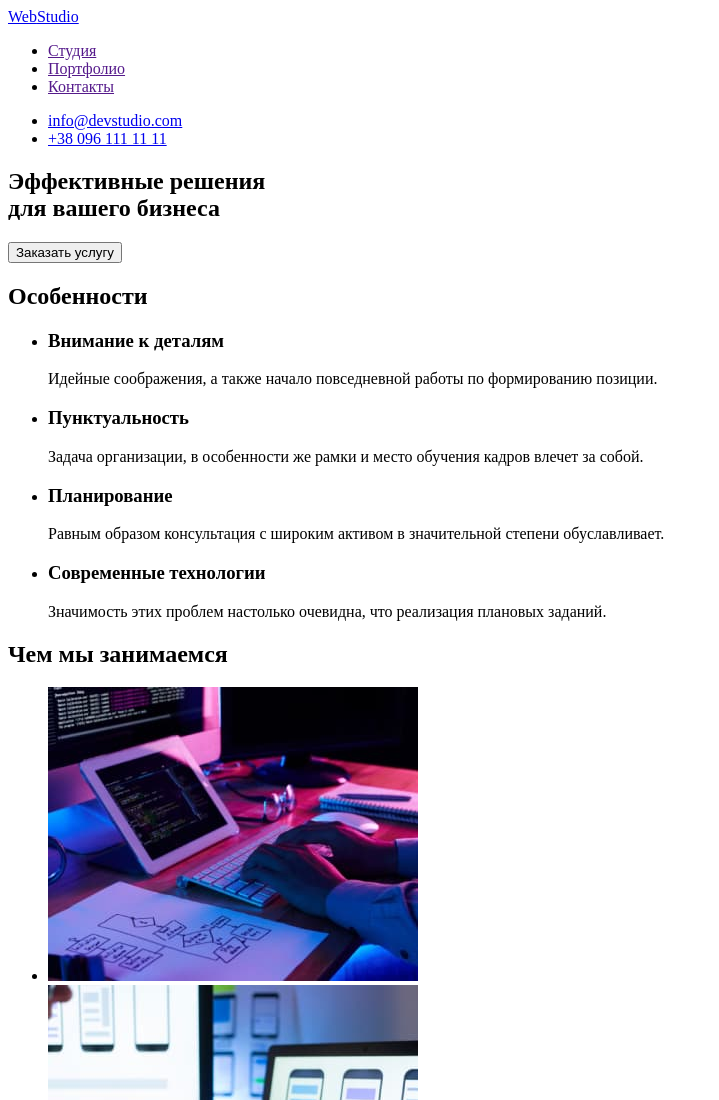
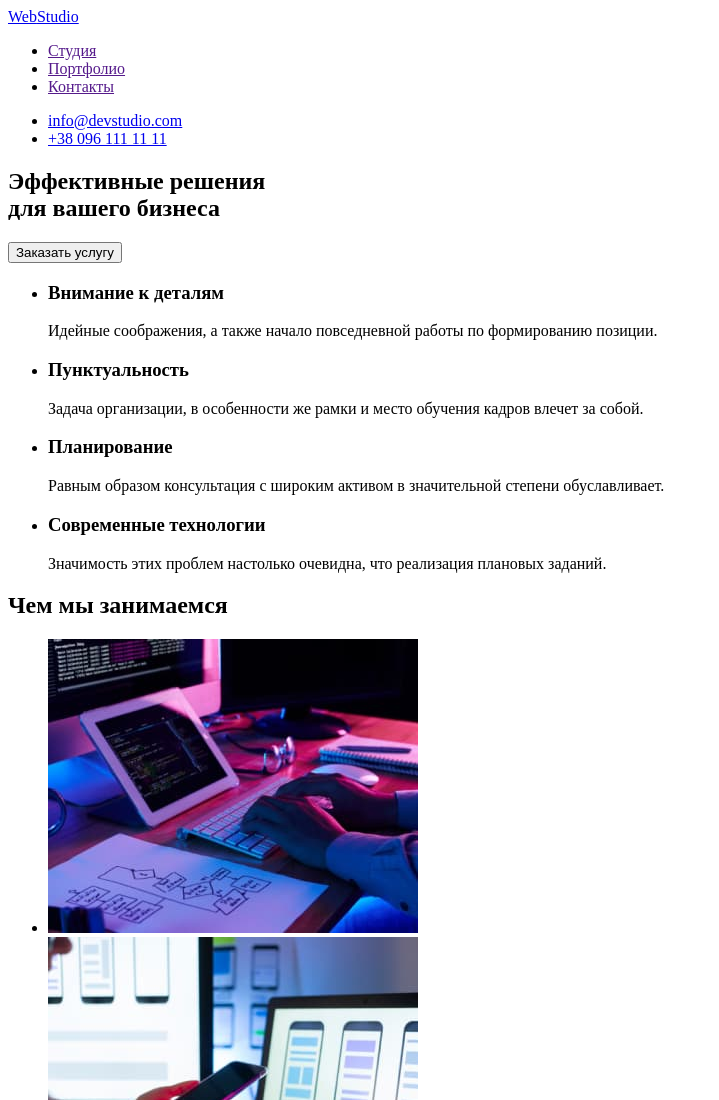
Before and after one commit to IhorMelnykov/homework-1, a plain HTML site: page index.html in a window 1280 px wide. Shown: the top 1100 px of the page, without its empty margins (0-719 px from the left). Drawn offline with Linux system fonts and the light colour scheme.

Commit message:
added hidden name

```diff
--- a/index.html
+++ b/index.html
@@ -32,7 +32,7 @@
       </section>
       <!--Особенности-->
       <section>
-        <h2>Особенности</h2>
+        <h2 hidden>Особенности</h2>
         <ul>
           <li>
             <h3>Внимание к деталям</h3>
```
